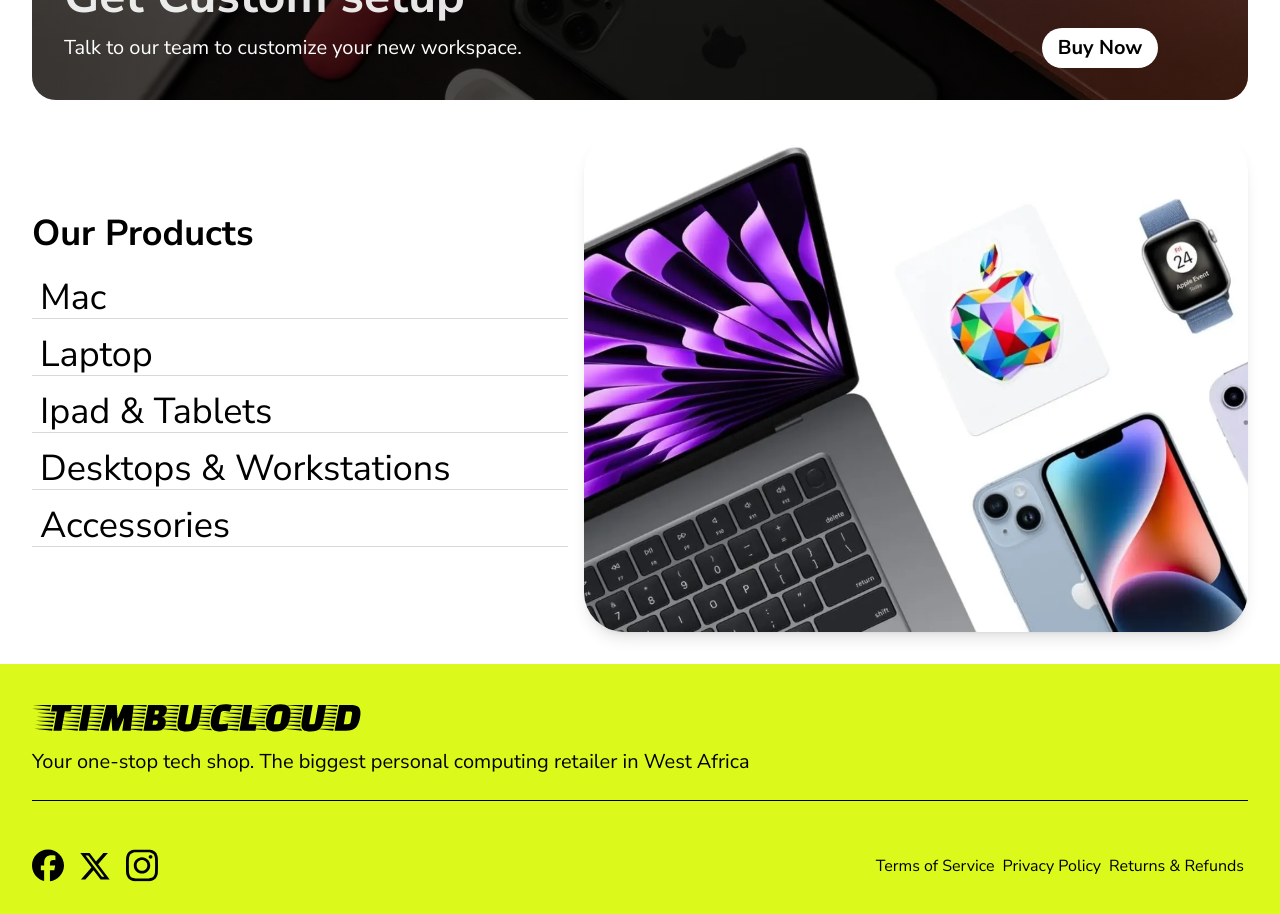
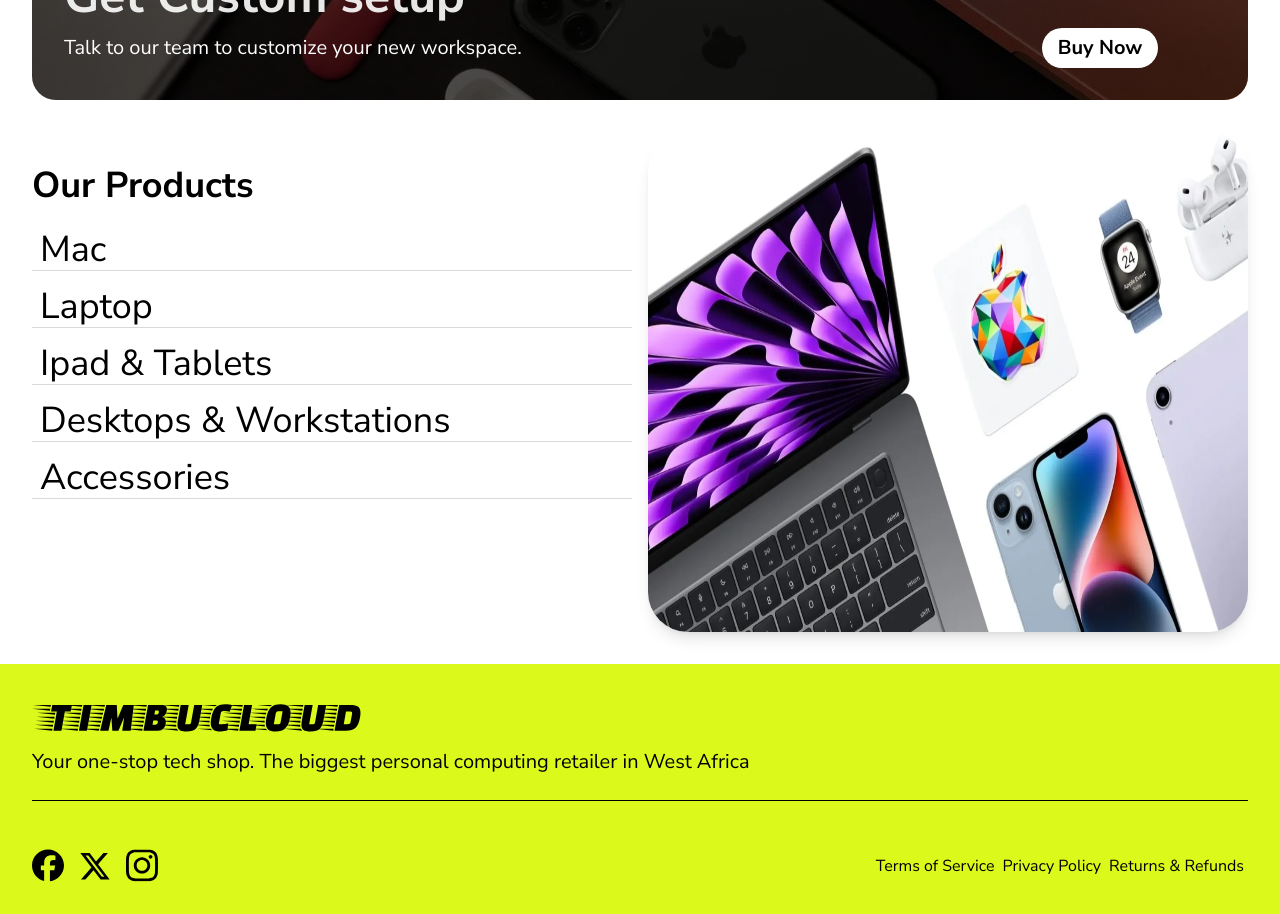
Before and after one commit to Patrick-Chukwu/timbucloud, a React (Vite) app: page / in a window 1280 px wide. Shown: the part 2500-3414 px from the top of the page. Built offline with nearby package versions, Linux system fonts and the light colour scheme.

Commit message:
Update file

```diff
--- a/src/pages/Home.jsx
+++ b/src/pages/Home.jsx
@@ -172,7 +172,7 @@
       </div>
       </section>
       <section className="flex justify-center flex-col lg:flex-row items-start lg:items-start w-[95%] mx-auto my-8 gap-4">
-        <div className="text-foreground text-[28px] md:text-4xl flex flex-col items-start justify-center gap-4  h-[400px] lg:mt-12 lg:w-[48%] w-[90%] mx-auto py-10">
+        <div className="text-foreground text-[28px] md:text-4xl flex flex-col items-start justify-center gap-4  h-[400px] w-full mx-auto py-10">
           <h3 className='text-4xl font-bold text-foreground mb-2'>Our Products</h3>
           <div className=" flex gap-4 justify-between items-center w-full border-b border-secondary  ">
           <p className=" px-2  font-normal  ">Mac</p>
@@ -190,8 +190,8 @@
           <p className=" px-2  font-normal  ">Accessories</p>
           </div>
         </div>
-        <div className='md:min-w-[664px] lg:w-1/2 w-[95%] max-w-[400px] mx-auto place-content-center place-items-center text-center rounded-[40px] shadow-lg'>
-        <img src={product} alt="product image" className=' w-full h-[400px] md:h-[500px] rounded-[40px] mx-auto  object-cover place-self-center'/>
+        <div className='m lg:w-full w-full mx-auto place-content-center place-items-center text-center rounded-[40px] shadow-lg'>
+        <img src={product} alt="product image" className=' w-full h-[400px] md:h-[500px] rounded-[40px] mx-auto  object-content place-self-center'/>
         </div>
 
       </section>
```
